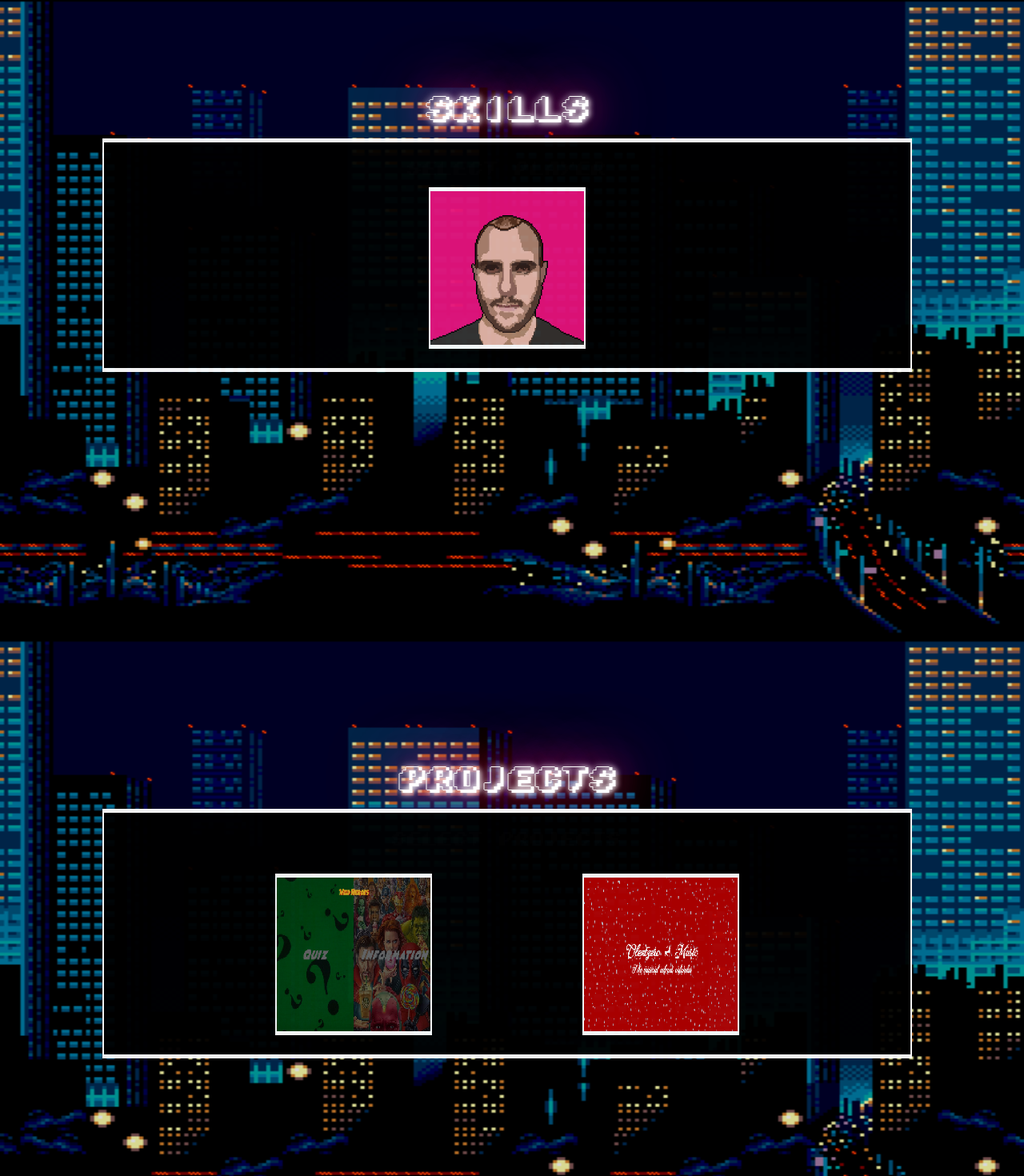
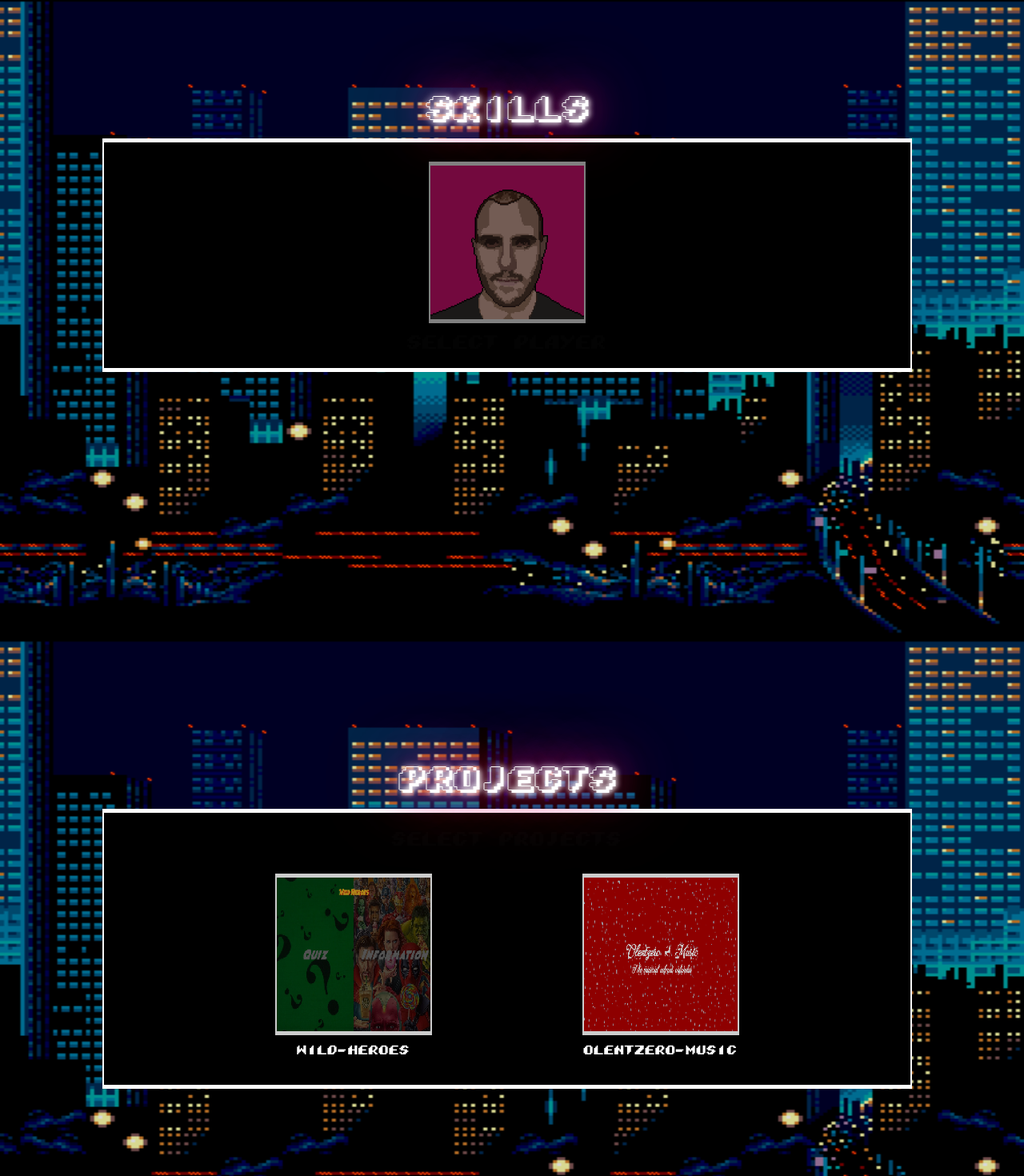
Before and after one commit to ValentinLagues/portfolio, a React (Create React App) app: page / in a window 1280 px wide. Shown: the part 1598-3068 px from the top of the page at 80% size. Built offline with nearby package versions, Linux system fonts and the light colour scheme; no server answers.

Commit message:
component musique useMemo ajouté, ca marche mais ca render toujours

```diff
--- a/src/App.js
+++ b/src/App.js
@@ -1,5 +1,3 @@
-import ReactPlayer from "react-player";
-import playlist from "./music";
 import React from "react";
 import { useState } from "react";
 import useSound from "use-sound";
@@ -7,6 +5,7 @@ import soundselect from "./mp3/selectsound.wav";
 import "./app.css";
 import NavBar from "./components/NavBar";
 import Home from "./components/Home";
+import Music from "./components/music";
 import AboutMe from "./components/AboutMe";
 import Skills from "./components/Skills";
 import Projects from "./components/Projects";
@@ -17,18 +16,9 @@ function App() {
   const [french, setFrench] = useState(false);
   const [blue, setBlue] = useState(false);
   const [musicPlayer, setMusicPlayer] = useState(false);
+
   return (
     <div className={blue ? "App-blue" : "App"}>
-      {musicPlayer && (
-        <ReactPlayer
-          url={playlist[Math.round(Math.random() * 5)].src}
-          controls
-          width="0"
-          height="0"
-          playing={true}
-          volume={0.3}
-        />
-      )}
       <NavBar french={french} select={select} blue={blue} />
       <Home
         french={french}
@@ -39,6 +29,7 @@ function App() {
         blue={blue}
         setBlue={setBlue}
       />
+      <Music musicPlayer={musicPlayer} />
       <AboutMe french={french} select={select} blue={blue} />
       <Skills french={french} select={select} blue={blue} />
       <Projects french={french} select={select} blue={blue} />
--- a/src/components/Home.jsx
+++ b/src/components/Home.jsx
@@ -55,9 +55,7 @@ const Home = ({
                   </button>
                 </div>
                 <div className="settings-card">
-                  <p className="settings-select">
-                    {french ? "COULEUR" : "COLOR"}
-                  </p>
+                  <p className="settings-select">THEME</p>
                   <button
                     type="button"
                     className={blue ? "settings-blue" : "settings-pink"}
@@ -67,12 +65,12 @@ const Home = ({
                     }}
                   >
                     {blue && french
-                      ? "BLEU"
+                      ? "RUE"
                       : blue
-                      ? "BLUE"
+                      ? "STREET"
                       : french
-                      ? "ROSE"
-                      : "PINK"}
+                      ? "VILLE"
+                      : "CITY"}
                   </button>
                 </div>
                 <div className="settings-card">
--- a/src/components/Projects.jsx
+++ b/src/components/Projects.jsx
@@ -19,7 +19,9 @@ const Projects = ({ french, select, blue }) => {
           <div className="projects-list">
             <div className="projects-one">
               <img
-                className="projects-img"
+                className={
+                  selectedProject1 ? "projects-img-selected" : "projects-img"
+                }
                 src={heroes}
                 alt="heroes"
                 onClick={() => {
@@ -27,9 +29,12 @@ const Projects = ({ french, select, blue }) => {
                   select();
                 }}
               />
+              {!selectedProject1 && (
+                <p className="projects-name">WILD-HEROES</p>
+              )}
               {selectedProject1 && (
                 <div className="projects-description">
-                  <p className="projects-name">WILD-HEROES</p>
+                  <p className="projects-name-selected">WILD-HEROES</p>
                   {french ? (
                     <p className="projects-paragraph">
                       PROJET
@@ -84,7 +89,9 @@ const Projects = ({ french, select, blue }) => {
             </div>
             <div className="projects-one">
               <img
-                className="projects-img"
+                className={
+                  selectedProject2 ? "projects-img-selected" : "projects-img"
+                }
                 src={olentzero}
                 alt="olentzero"
                 onClick={() => {
@@ -92,9 +99,12 @@ const Projects = ({ french, select, blue }) => {
                   select();
                 }}
               />
+              {!selectedProject2 && (
+                <p className="projects-name">OLENTZERO-MUSIC</p>
+              )}
               {selectedProject2 && (
                 <div className="projects-description">
-                  <p className="projects-name">OLENTZERO-MUSIC</p>
+                  <p className="projects-name-selected">OLENTZERO-MUSIC</p>
                   {french ? (
                     <p className="projects-paragraph">
                       HACKATHON
--- a/src/components/Skills.jsx
+++ b/src/components/Skills.jsx
@@ -14,11 +14,6 @@ const Skills = ({ french, select, blue }) => {
           {french ? "COMPETENCES" : "SKILLS"}
         </p>
         <div className="skills-container">
-          {!selected && (
-            <p className="skills-player">
-              {french ? "SELECTIONNEZ VOTRE JOUEUR" : "SELECT PLAYER"}
-            </p>
-          )}
           <img
             className={
               selected ? "skills-selected-portrait" : "skills-portrait"
@@ -30,6 +25,11 @@ const Skills = ({ french, select, blue }) => {
               select();
             }}
           />
+          {!selected && (
+            <p className="skills-player">
+              {french ? "SELECTIONNEZ VOTRE JOUEUR" : "SELECT PLAYER"}
+            </p>
+          )}
           {selected && (
             <div>
               <p className="skills-name">VALENTIN</p>
--- a/src/components/aboutme.css
+++ b/src/components/aboutme.css
@@ -95,14 +95,16 @@
     border-width: 5px 2px;
     justify-content: center;
     align-content: center;
-    opacity:0.95;
 }
 
 .about-img {
+  border-style: solid;
+  border-width: 5px 2px;
   justify-content: center;
   width: 35vw;
   height: 35vh;
   margin-bottom: 1em;
+  filter:brightness(120%);
 }
 
 .about-paragraph {
@@ -168,7 +170,6 @@ line-height: 3vh;
      border-width: 5px 2px;
      justify-content: center;
      align-content: center;
-     opacity:0.95;
  }
 
  .about-img {
@@ -176,6 +177,7 @@ line-height: 3vh;
   width: 65vw;
   height: 25vh;
   margin-bottom: 1em;
+  filter:brightness(120%);
  }
 
  .about-paragraph {
--- a/src/components/contact.css
+++ b/src/components/contact.css
@@ -106,7 +106,6 @@ padding: 1.5em;
   align-items: center;
   text-align: justify;
   text-justify:auto;
-  opacity:0.95;
 }
 
 .contact-contract {
@@ -181,7 +180,7 @@ line-height: 2.8vh;
 
 a {
   text-decoration: none;
-  color: goldenrod;
+  color: blue;
 }
 
 .contact-copyright {
@@ -296,7 +295,7 @@ a {
 
   a {
     text-decoration: none;
-    color: goldenrod;
+    color: blue;
   }
 
   .contact-copyright {
--- /dev/null
+++ b/src/components/music.jsx
@@ -0,0 +1,23 @@
+import ReactPlayer from "react-player";
+import playlist from "../music";
+import { useMemo } from "react";
+
+const Music = ({ musicPlayer }) => {
+  const musicComponent = useMemo(() => musicPlayer, [musicPlayer]);
+  return (
+    <div className="music-component">
+      {musicComponent && (
+        <ReactPlayer
+          url={playlist[Math.round(Math.random() * 5)].src}
+          controls
+          width="0"
+          height="0"
+          playing={true}
+          volume={0.3}
+        />
+      )}
+    </div>
+  );
+};
+
+export default Music;
--- a/src/components/projects.css
+++ b/src/components/projects.css
@@ -106,25 +106,6 @@
     align-items: center;
     text-align: justify;
     text-justify:auto;
-    opacity:0.95;
-}
-
-.projects-card {
-  width: 12em;
-  height:12em;
-  border-style: solid;
-  border-width: 5px 2px;
-  color: white;
-  cursor: pointer;
-}
-
-.projects-selected-card{
-  width: 12em;
-  height:12em;
-  border-style: solid;
-  border-width: 5px 2px;
-  color: goldenrod;
-  cursor: pointer;
 }
 
 .projects-select {
@@ -165,9 +146,35 @@
     border-width: 5px 2px;
     color: white;
     cursor: pointer;
+    filter: brightness(80%);
+}
+
+.projects-img-selected {
+  width: 12em;
+  height:12em;
+  border-style: solid;
+  border-width: 5px 2px;
+  color: goldenrod;
+  cursor: pointer;
+  filter: brightness(120%);
 }
 
 .projects-name {
+  width: 22em;
+  line-height: 2.2vh;
+  align-content: center;
+  align-items: center;
+  justify-content: center;
+  text-align: center;
+  margin-top: 10px;
+  margin-bottom: 10px;
+    font-family: SOR2;
+    color: white;
+    font-size: 1vw;
+    text-align: center;
+}
+
+.projects-name-selected {
     width: 22em;
     line-height: 2.2vh;
     align-content: center;
@@ -248,20 +255,6 @@
       align-items: center;
       text-align: justify;
       text-justify:auto;
-      opacity:0.95;
-  }
-
-  .projects-card {
-    width: 10em;
-    height:10em;
-    border-style: solid;
-    border-width: 5px 2px;
-    color: white;
-    cursor: pointer;
-  }
-
-  .projects-selected-card{
-    display: none;
   }
 
   .projects-select {
@@ -305,9 +298,38 @@
       border-width: 5px 2px;
       color: white;
       cursor: pointer;
+      filter: brightness(80%);
   }
 
+  .projects-img-selected {
+    width: 17em;
+    height:13em;
+    justify-content: center;
+    align-items: center;
+    align-content: center;
+    border-style: solid;
+    border-width: 5px 2px;
+    color: goldenrod;
+    cursor: pointer;
+    filter: brightness(120%);
+}
+
   .projects-name {
+    width: 12em;
+    line-height: 2.5vh;
+    align-content: center;
+    align-items: center;
+    justify-content: center;
+    text-align: center;
+    margin-top: 10px;
+    margin-bottom: 5px;
+      font-family: SOR2;
+      color: white;
+      font-size: 4vw;
+      text-align: center;
+  }
+
+  .projects-name-selected {
       width: 12em;
       line-height: 2.5vh;
       align-content: center;
--- a/src/components/skills.css
+++ b/src/components/skills.css
@@ -106,7 +106,6 @@
     align-items: center;
     text-align: justify;
     text-justify:auto;
-    opacity:0.95;
 }
 
 .skills-portrait{
@@ -116,6 +115,7 @@
   border-width: 5px 2px;
   color: white;
   cursor: pointer;
+  filter:brightness(50%);
 }
 
 .skills-selected-portrait{
@@ -125,10 +125,11 @@
   border-width: 5px 2px;
   color: goldenrod;
   cursor: pointer;
+  filter:brightness(120%);
 }
 
 .skills-player {
-  margin-bottom: 15px;
+  margin-top: 15px;
   font-family: SOR2;
   color: white;
   font-size: 1.5vw;
```
